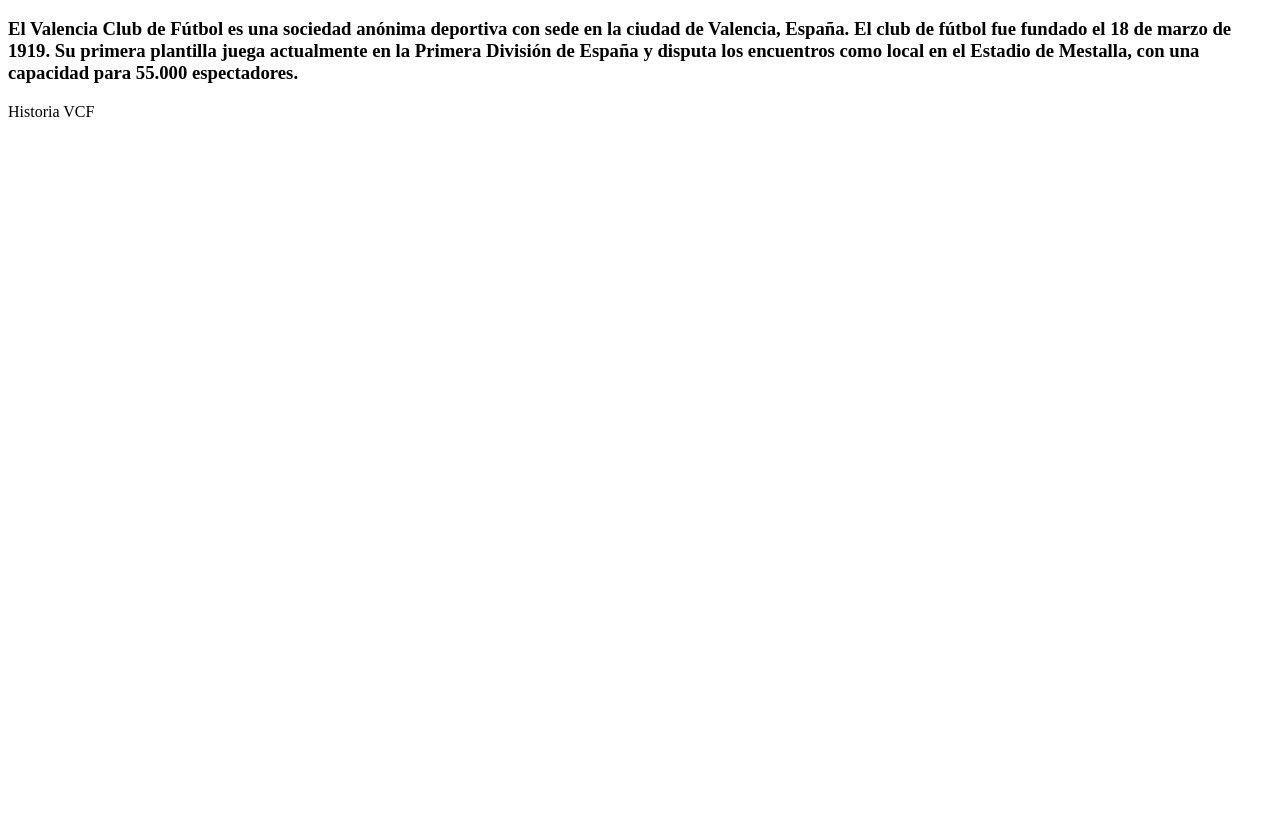
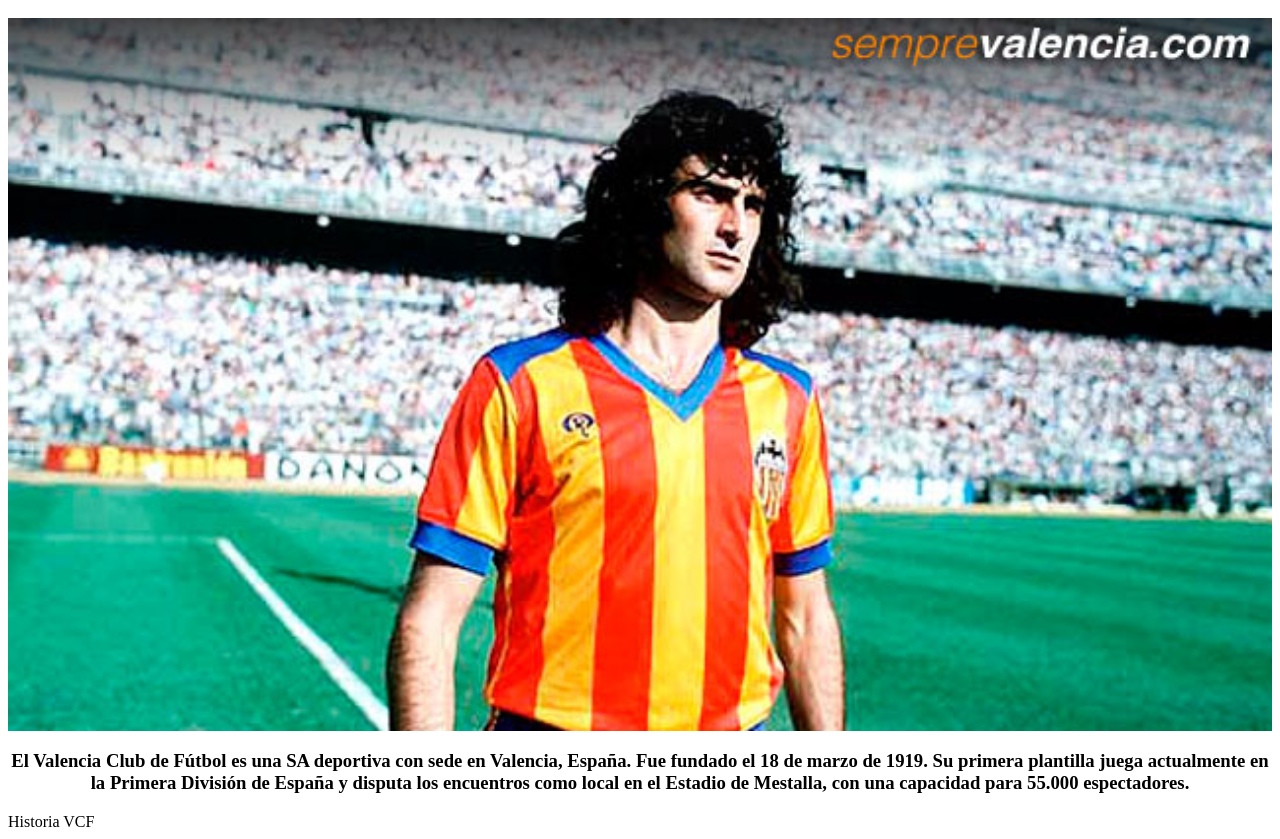
Before and after one commit to sergiovcf/Valencia-CF-Supporters, a plain HTML site: page Valencia CF Supporters/Index2.html in a window 1280 px wide. Shown: the part 48-887 px from the top of the page. Before the commit the page ends 800 px from the top, so only its background shows below. Drawn offline with Linux system fonts and the light colour scheme.

Commit message:
He modificado el Index2 y he añadido un par de Imágenes.

```diff
--- a/Valencia CF Supporters/Index2.html
+++ b/Valencia CF Supporters/Index2.html
@@ -11,12 +11,14 @@
 <div id="page-home" data-role="page" id="imagenmal" data-add-back-btn="true">
         <!--Header-->
         <div data-role="header" data-position="fixed">
-            <h1> Historia </h1>
+            <h1> 	Historia </h1>
         </div>
 
         <!--Content-->
 
-            <h3> El Valencia Club de Fútbol es una sociedad anónima deportiva con sede en la ciudad de Valencia, España. El club de fútbol fue fundado el 18 de marzo de 1919. Su primera plantilla juega actualmente en la Primera División de España y disputa los encuentros como local en el Estadio de Mestalla, con una capacidad para 55.000 espectadores. </h3>
+<div style="text-align:center"><img src="Imagenes/kempes.jpg" style="width: 100%;"></div>
+
+            <h3 style="text-align:center"> El Valencia Club de Fútbol es una SA deportiva con sede en Valencia, España. Fue fundado el 18 de marzo de 1919. Su primera plantilla juega actualmente en la Primera División de España y disputa los encuentros como local en el Estadio de Mestalla, con una capacidad para 55.000 espectadores. </h3>
             <p>
 
             </p>
```
Also changed, not shown: Valencia CF Supporters/Index3.html (+1 -1 lines), Valencia CF Supporters/index.html (+1 -1 lines), Valencia CF Supporters/Imagenes/kempes.jpg (added).
